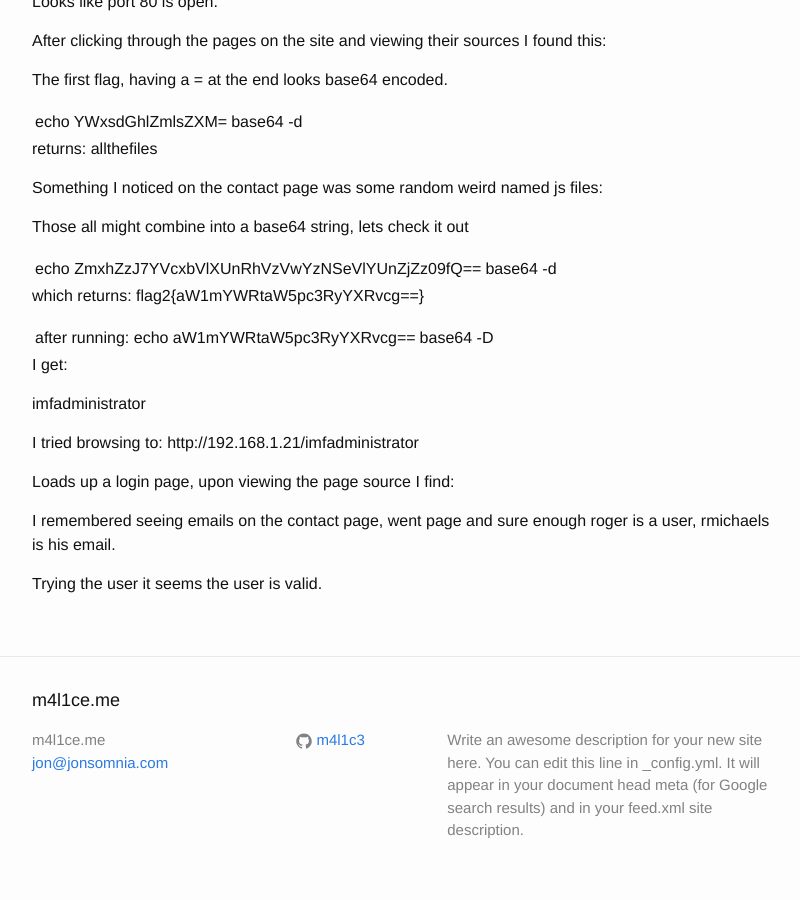
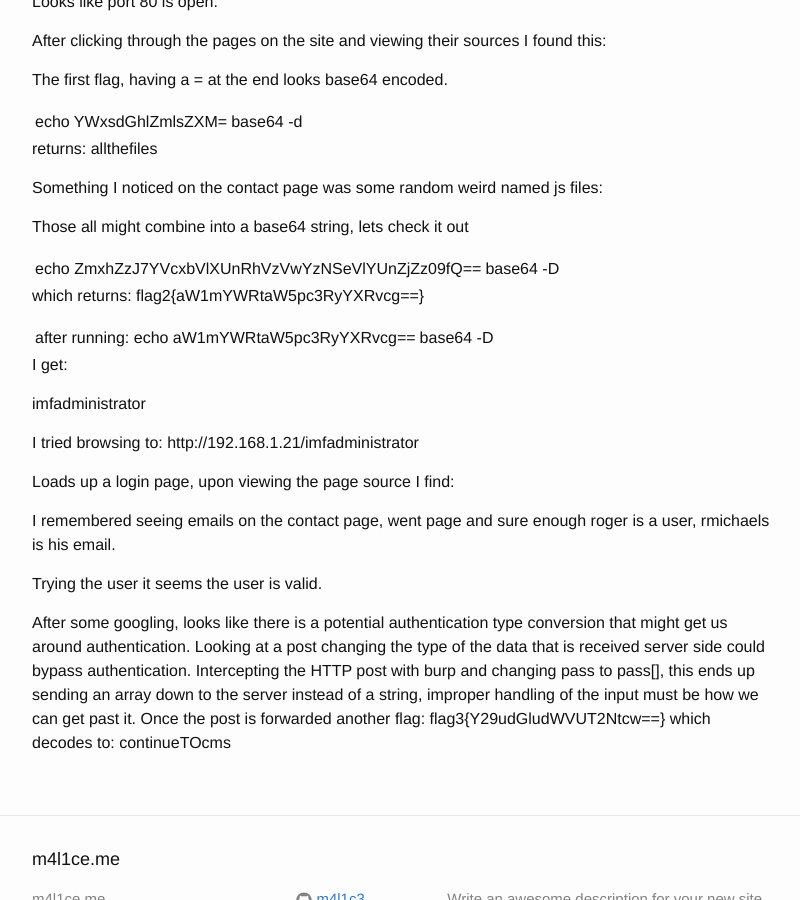
Before and after one commit to m4l1c3/m4l1c3.github.io, a Jekyll site: the page built from _posts/2016-11-24-imf.markdown, in a window 1280 px wide and 900 px high, scrolled down 444 px. Shown: the whole window, without its empty margins (238-1038 px from the left). Built offline with Jekyll 4.4.1, drawn with Linux system fonts in a browser that asks for light colours.

Commit message:
More writing, tweaks t html.

```diff
--- a/_posts/2016-11-24-imf.markdown
+++ b/_posts/2016-11-24-imf.markdown
@@ -36,7 +36,7 @@ Something I noticed on the contact page was some random weird named js files:
 
 Those all might combine into a base64 string, lets check it out
 
-echo ZmxhZzJ7YVcxbVlXUnRhVzVwYzNSeVlYUnZjZz09fQ== | base64 -d
+echo ZmxhZzJ7YVcxbVlXUnRhVzVwYzNSeVlYUnZjZz09fQ== | base64 -D
 
 which  returns: flag2{aW1mYWRtaW5pc3RyYXRvcg==}
 
@@ -56,3 +56,5 @@ Loads up a login page, upon viewing the page source I find:
 I remembered seeing emails on the contact page, went page and sure enough roger is a user, rmichaels is his email.
 
 Trying the user it seems the user is valid.
+
+After some googling, looks like there is a potential authentication type conversion that might get us around authentication.  Looking at a post changing the type of the data that is received server side could bypass authentication.  Intercepting the HTTP post with burp and changing pass to pass[], this ends up sending an array down to the server instead of a string, improper handling of the input must be how we can get past it.  Once the post is forwarded another flag: flag3{Y29udGludWVUT2Ntcw==} which decodes to: continueTOcms
```
